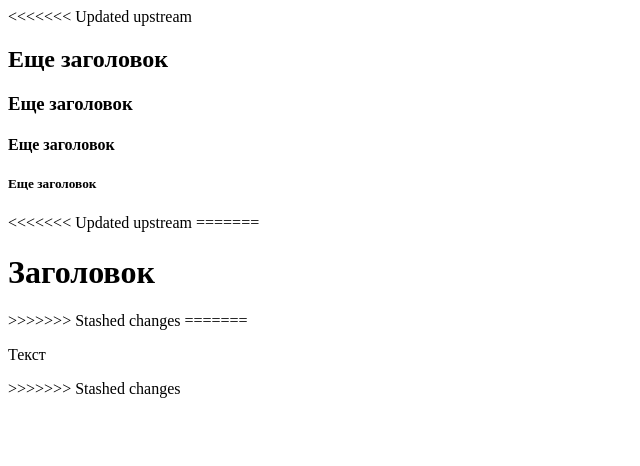
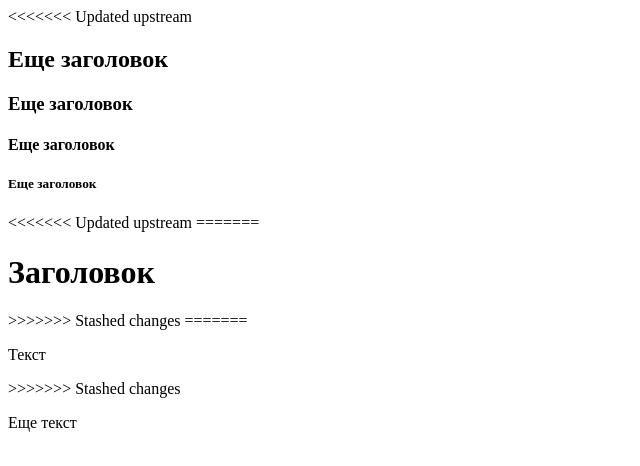
Before and after one commit to UlianaGC/sam3, a plain HTML site: page index.html in a window 1280 px wide. Shown: the full height of the page, 0-640 px from the left. Drawn offline with Linux system fonts and the light colour scheme.

Commit message:
12 commit

```diff
--- a/index.html
+++ b/index.html
@@ -19,5 +19,6 @@
 =======
     <p>Текст</p>
 >>>>>>> Stashed changes
+<p>Еще текст</p>
 </body>
 </html>
```
